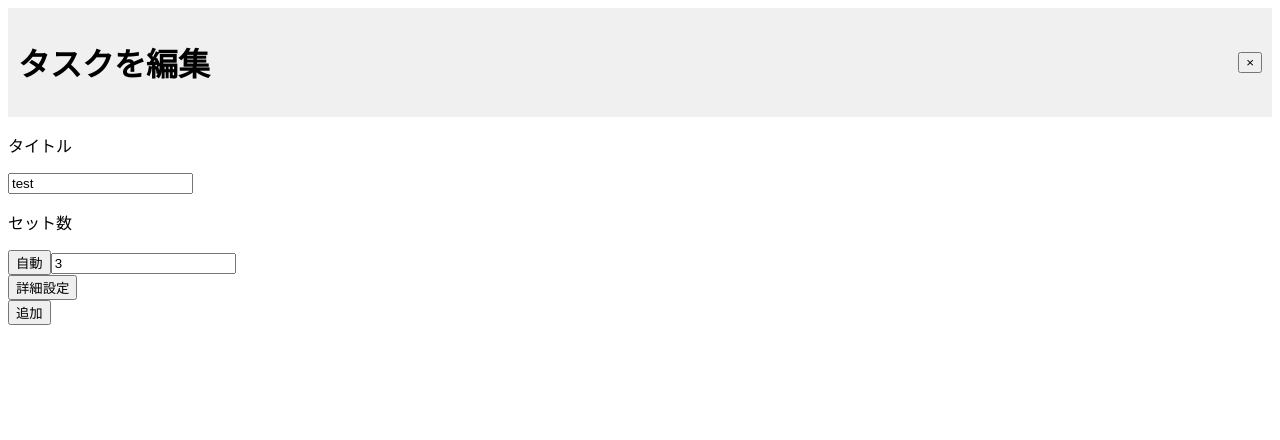
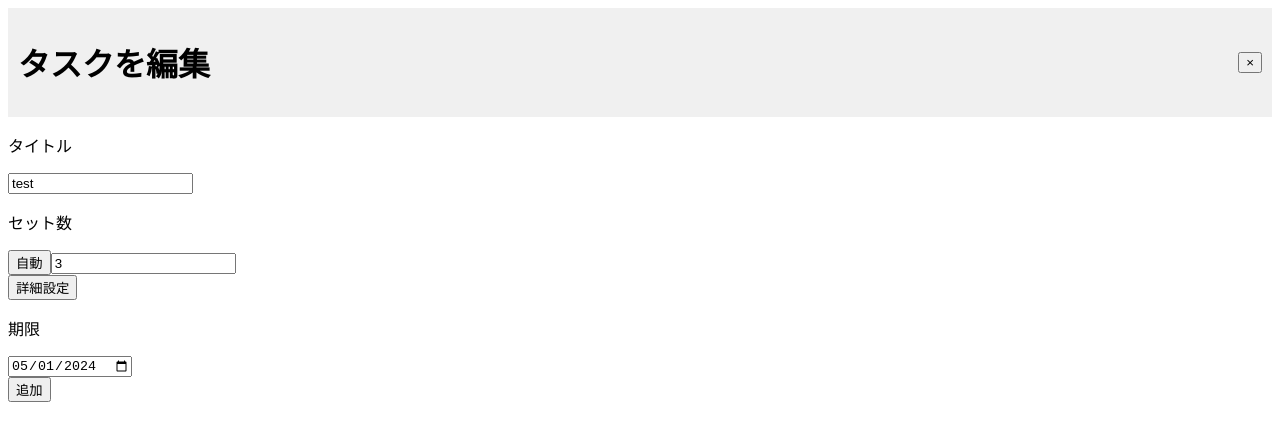
Before and after one commit to Hajime12349/itsuyaruno, a Next.js app: page /experiment/components/edit-task-window in a window 1280 px wide. Shown: the top 440 px of the page. Built offline with nearby package versions, Linux system fonts and the light colour scheme.

Commit message:
fix bugs

```diff
--- a/components/editTaskWindow.tsx
+++ b/components/editTaskWindow.tsx
@@ -11,7 +11,7 @@ const page = ({ task_name, total_set, deadline, current_set, is_complete }: { ta
   //フォームの値を管理するためのステート
   const { register, handleSubmit, setValue, getValues } = useForm()
   // 詳細設定の表示状態を管理するためのステート
-  const [showDetails, setShowDetails] = useState(false);
+  const [showDetails, setShowDetails] = useState(true);
 
 
   //クリック時のアクション
```
